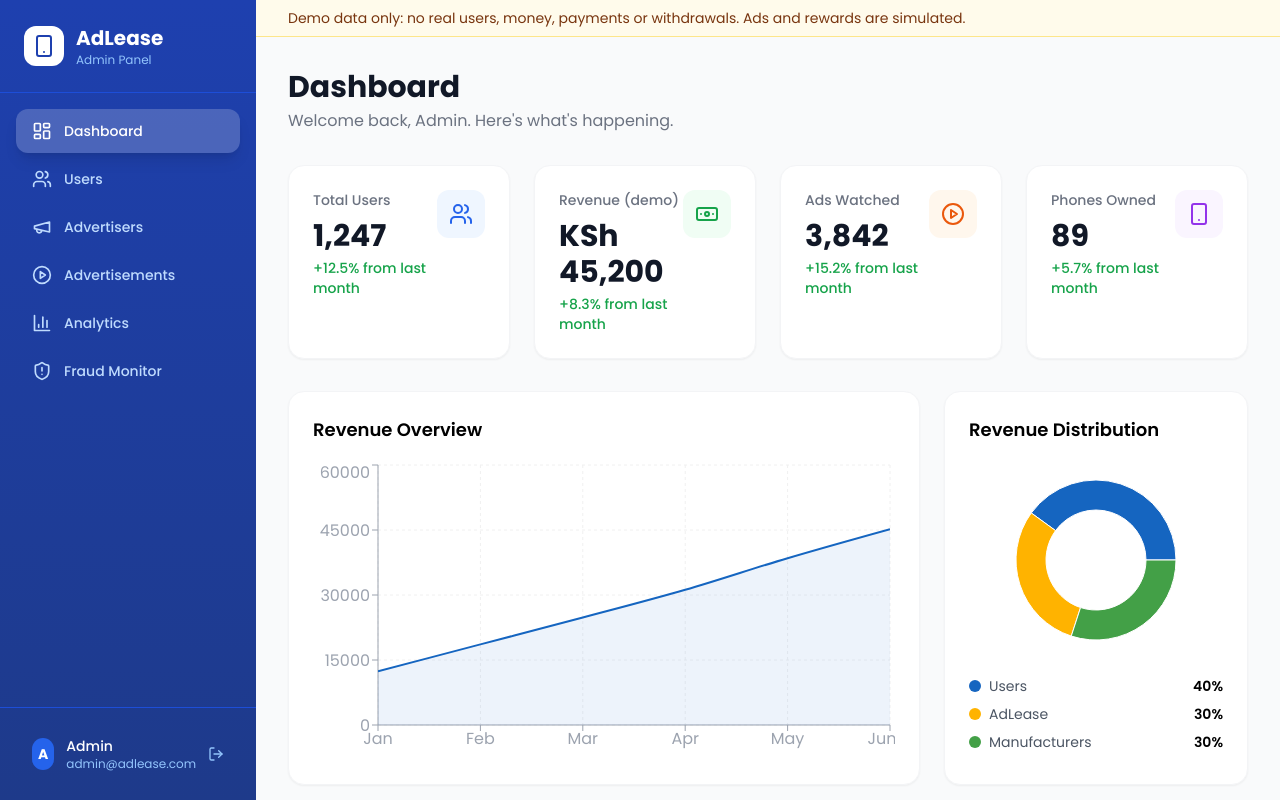
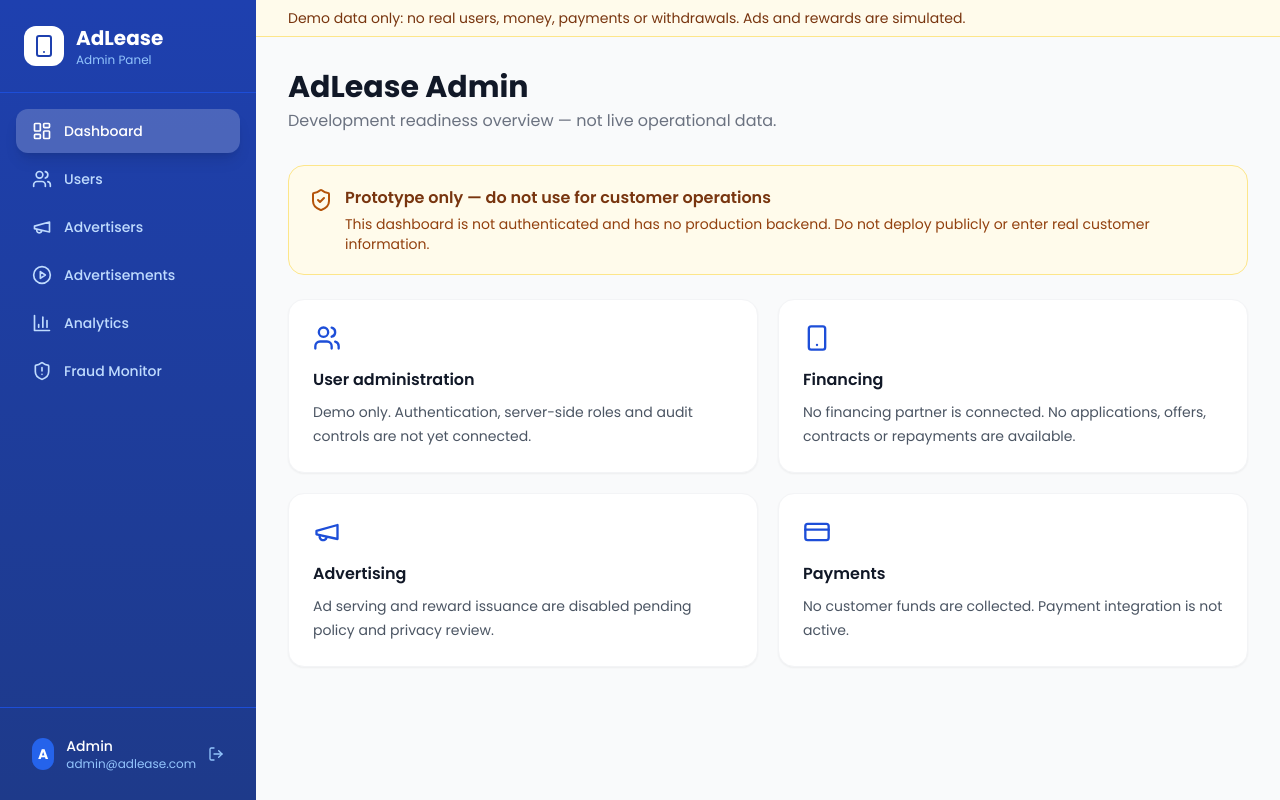
Before and after one commit to murithiian24-Avaru/Ian-Ndung-u-Muriithi, a React (Vite) app in the folder adlease/admin-dashboard/: page / in a window 1280 px wide. Built offline with nearby package versions, Linux system fonts and the light colour scheme.

Commit message:
security(adlease): disable admin ad reward controls and demo metrics

```diff
--- a/adlease/admin-dashboard/src/pages/Dashboard.jsx
+++ b/adlease/admin-dashboard/src/pages/Dashboard.jsx
@@ -1,113 +1,35 @@
 import React from 'react'
-import { Users, Banknote, PlayCircle, Smartphone, TrendingUp, Eye } from 'lucide-react'
-import { AreaChart, Area, XAxis, YAxis, CartesianGrid, Tooltip, ResponsiveContainer, PieChart, Pie, Cell } from 'recharts'
-import StatCard from '../components/StatCard'
+import { ShieldCheck, Users, Smartphone, Megaphone, CreditCard } from 'lucide-react'
 
-const revenueData = [
-  { month: 'Jan', revenue: 12400, users: 230 },
-  { month: 'Feb', revenue: 18600, users: 340 },
-  { month: 'Mar', revenue: 24800, users: 520 },
-  { month: 'Apr', revenue: 31200, users: 680 },
-  { month: 'May', revenue: 38500, users: 890 },
-  { month: 'Jun', revenue: 45200, users: 1120 },
-]
-
-const distributionData = [
-  { name: 'Users', value: 40, color: '#1565C0' },
-  { name: 'AdLease', value: 30, color: '#FFB300' },
-  { name: 'Manufacturers', value: 30, color: '#43A047' },
-]
-
-const recentActivity = [
-  { user: 'John Kamau', action: 'Watched sample ad (phone progress)', amount: '+KSh 2.50', time: '2 min ago' },
-  { user: 'Peter Ochieng', action: 'New registration', amount: '', time: '12 min ago' },
-  { user: 'Sarah Muthoni', action: 'Phone ownership complete', amount: 'KSh 300', time: '1 hr ago' },
-  { user: 'James Njoroge', action: 'Referral bonus', amount: '+KSh 5.00', time: '2 hr ago' },
+const items = [
+  { icon: Users, title: 'User administration', text: 'Demo only. Authentication, server-side roles and audit controls are not yet connected.' },
+  { icon: Smartphone, title: 'Financing', text: 'No financing partner is connected. No applications, offers, contracts or repayments are available.' },
+  { icon: Megaphone, title: 'Advertising', text: 'Ad serving and reward issuance are disabled pending policy and privacy review.' },
+  { icon: CreditCard, title: 'Payments', text: 'No customer funds are collected. Payment integration is not active.' },
 ]
 
 export default function Dashboard() {
   return (
     <div className="p-8">
       <div className="mb-8">
-        <h1 className="text-3xl font-bold text-gray-900">Dashboard</h1>
-        <p className="text-gray-500 mt-1">Welcome back, Admin. Here's what's happening.</p>
+        <h1 className="text-3xl font-bold text-gray-900">AdLease Admin</h1>
+        <p className="mt-1 text-gray-500">Development readiness overview — not live operational data.</p>
       </div>
-
-      <div className="grid grid-cols-1 md:grid-cols-2 lg:grid-cols-4 gap-6 mb-8">
-        <StatCard title="Total Users" value="1,247" icon={Users} color="blue" change={12.5} />
-        <StatCard title="Revenue (demo)" value="KSh 45,200" icon={Banknote} color="green" change={8.3} />
-        <StatCard title="Ads Watched" value="3,842" icon={PlayCircle} color="orange" change={15.2} />
-        <StatCard title="Phones Owned" value="89" icon={Smartphone} color="purple" change={5.7} />
-      </div>
-
-      <div className="grid grid-cols-1 lg:grid-cols-3 gap-6 mb-8">
-        <div className="lg:col-span-2 bg-white rounded-2xl p-6 shadow-sm border border-gray-100">
-          <h3 className="text-lg font-semibold mb-4">Revenue Overview</h3>
-          <ResponsiveContainer width="100%" height={300}>
-            <AreaChart data={revenueData}>
-              <CartesianGrid strokeDasharray="3 3" stroke="#f0f0f0" />
-              <XAxis dataKey="month" stroke="#9ca3af" />
-              <YAxis stroke="#9ca3af" />
-              <Tooltip />
-              <Area type="monotone" dataKey="revenue" stroke="#1565C0" fill="#1565C020" strokeWidth={2} />
-            </AreaChart>
-          </ResponsiveContainer>
-        </div>
-
-        <div className="bg-white rounded-2xl p-6 shadow-sm border border-gray-100">
-          <h3 className="text-lg font-semibold mb-4">Revenue Distribution</h3>
-          <ResponsiveContainer width="100%" height={200}>
-            <PieChart>
-              <Pie data={distributionData} cx="50%" cy="50%" innerRadius={50} outerRadius={80} dataKey="value">
-                {distributionData.map((entry, index) => (
-                  <Cell key={index} fill={entry.color} />
-                ))}
-              </Pie>
-              <Tooltip />
-            </PieChart>
-          </ResponsiveContainer>
-          <div className="space-y-2 mt-4">
-            {distributionData.map((item) => (
-              <div key={item.name} className="flex items-center justify-between">
-                <div className="flex items-center gap-2">
-                  <div className="w-3 h-3 rounded-full" style={{ backgroundColor: item.color }} />
-                  <span className="text-sm text-gray-600">{item.name}</span>
-                </div>
-                <span className="text-sm font-semibold">{item.value}%</span>
-              </div>
-            ))}
-          </div>
+      <div className="mb-6 flex items-start gap-3 rounded-2xl border border-amber-200 bg-amber-50 p-5">
+        <ShieldCheck className="mt-0.5 h-6 w-6 shrink-0 text-amber-700" />
+        <div>
+          <h2 className="font-semibold text-amber-900">Prototype only — do not use for customer operations</h2>
+          <p className="mt-1 text-sm text-amber-800">This dashboard is not authenticated and has no production backend. Do not deploy publicly or enter real customer information.</p>
         </div>
       </div>
-
-      <div className="bg-white rounded-2xl p-6 shadow-sm border border-gray-100">
-        <h3 className="text-lg font-semibold mb-4">Recent Activity</h3>
-        <div className="space-y-4">
-          {recentActivity.map((activity, i) => (
-            <div key={i} className="flex items-center justify-between py-3 border-b border-gray-50 last:border-0">
-              <div className="flex items-center gap-3">
-                <div className="w-10 h-10 bg-blue-100 rounded-full flex items-center justify-center">
-                  <span className="text-blue-800 font-bold text-sm">
-                    {activity.user.split(' ').map(n => n[0]).join('')}
-                  </span>
-                </div>
-                <div>
-                  <p className="font-medium text-sm">{activity.user}</p>
-                  <p className="text-xs text-gray-500">{activity.action}</p>
-                </div>
-              </div>
-              <div className="text-right">
-                <p className={`font-semibold text-sm ${
-                  activity.amount.startsWith('+') ? 'text-green-600' :
-                  activity.amount.startsWith('-') ? 'text-red-600' : 'text-gray-600'
-                }`}>
-                  {activity.amount || '--'}
-                </p>
-                <p className="text-xs text-gray-400">{activity.time}</p>
-              </div>
-            </div>
-          ))}
-        </div>
+      <div className="grid grid-cols-1 gap-5 md:grid-cols-2">
+        {items.map(({ icon: Icon, title, text }) => (
+          <section key={title} className="rounded-2xl border border-gray-100 bg-white p-6 shadow-sm">
+            <Icon className="mb-4 h-7 w-7 text-blue-700" />
+            <h3 className="font-semibold text-gray-900">{title}</h3>
+            <p className="mt-2 text-sm leading-6 text-gray-600">{text}</p>
+          </section>
+        ))}
       </div>
     </div>
   )
```
